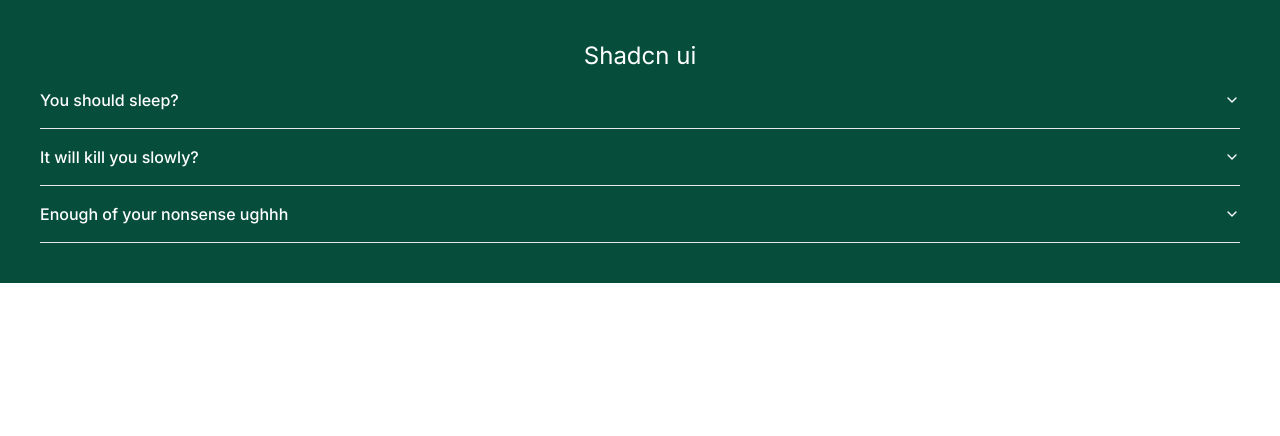
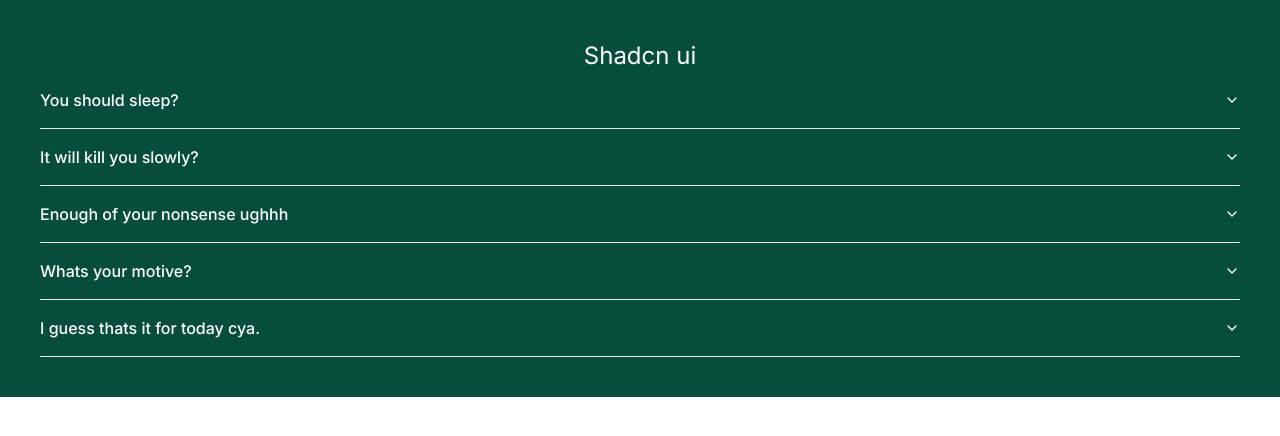
Before and after one commit to CodewithTanzeel/shadcn-ui-02, a Next.js app: page / in a window 1280 px wide. Shown: the top 436 px of the page. Built offline with nearby package versions, Linux system fonts and the light colour scheme.

Commit message:
added wo more accordion items

```diff
--- a/src/app/accordion.tsx
+++ b/src/app/accordion.tsx
@@ -30,6 +30,18 @@
                   Yeah what ever...
                 </AccordionContent>
             </AccordionItem>
+            <AccordionItem value="item-4">
+                <AccordionTrigger>Whats your motive?</AccordionTrigger>
+                <AccordionContent>
+                  To be at peace
+                </AccordionContent>
+            </AccordionItem>
+            <AccordionItem value="item-5">
+                <AccordionTrigger>I guess thats it for today cya.</AccordionTrigger>
+                <AccordionContent>
+                  hasta la vista
+                </AccordionContent>
+            </AccordionItem>
 
 
         </Accordion>
```
